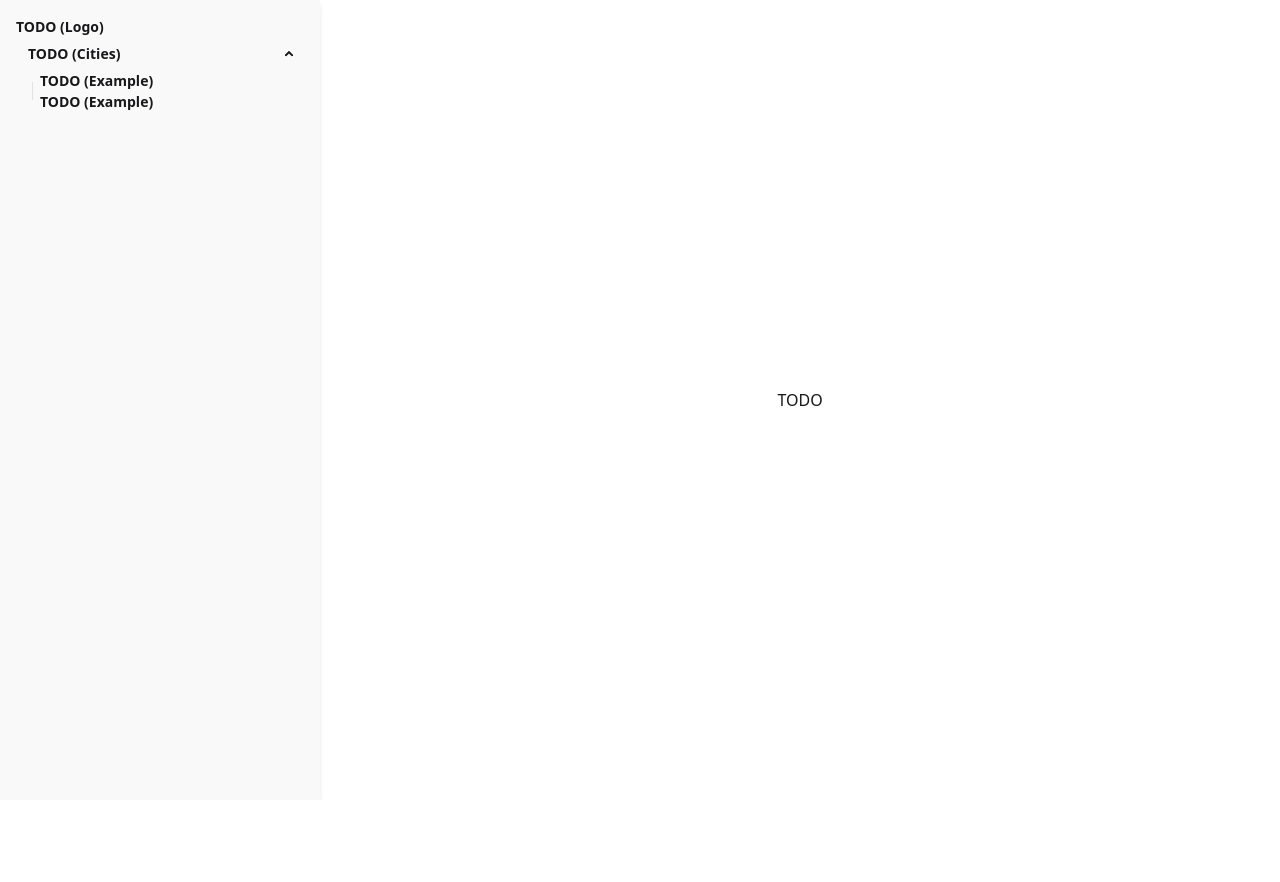
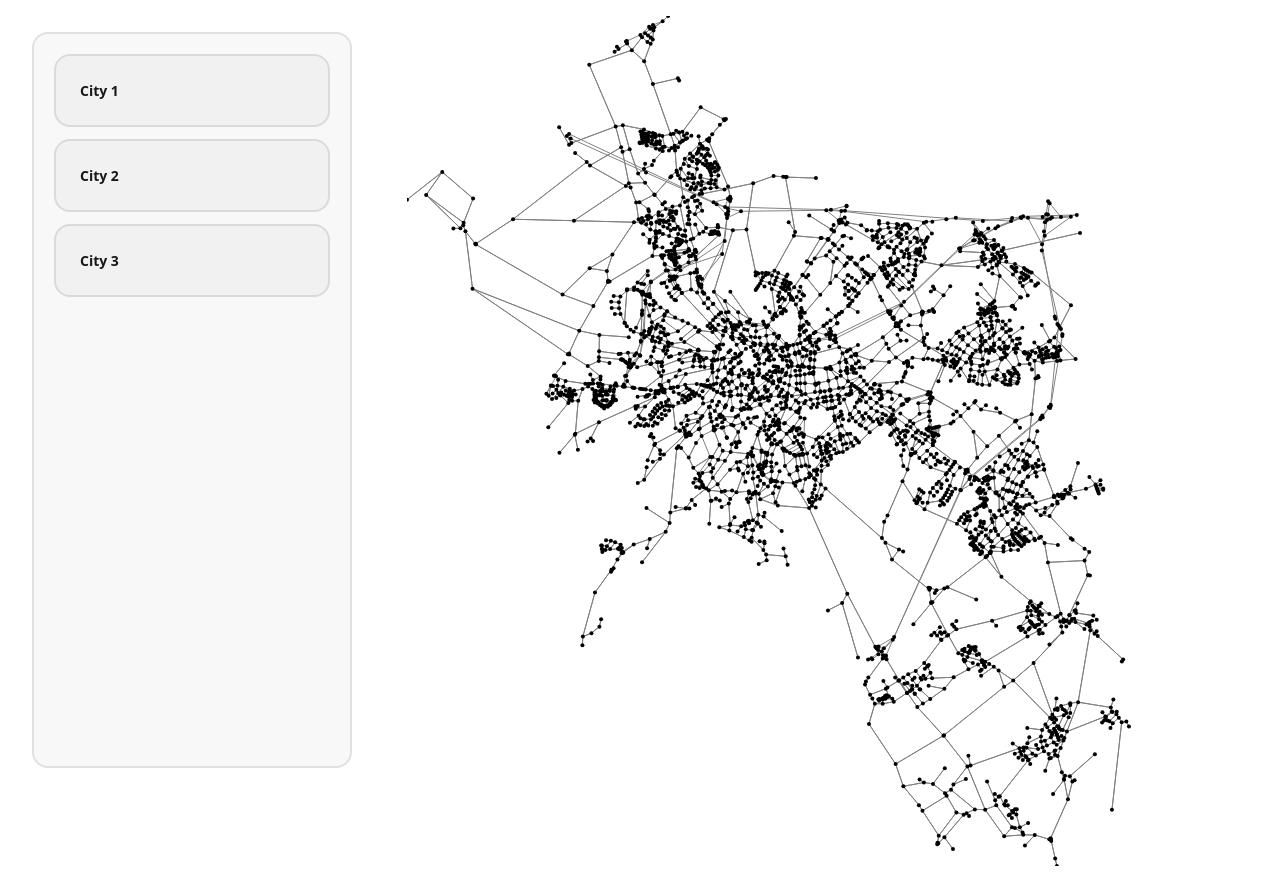
Before and after one commit to MarcelAusZell/city-pathfinding, a React (Vite) app: page / in a window 1280 px wide. Before the commit the page ends 800 px from the top, so only its background shows below. Built offline with nearby package versions, Linux system fonts and the light colour scheme.

Commit message:
Added Graphvisualizer + redone ui

```diff
--- a/src/App.jsx
+++ b/src/App.jsx
@@ -1,6 +1,6 @@
 import Sidebar from "./components/AppLayout/Sidebar";
 import Navbar from "./components/AppLayout/Navbar";
-
+import GraphVisualizer from "./components/GraphVisualizer/GraphVisualizer";
 
 export default function App() {
   return (
@@ -12,7 +12,7 @@ export default function App() {
           <Navbar />
 
           <main className="p-4">
-            TODO
+            <GraphVisualizer />
           </main>
         </div>
         <Sidebar />
--- a/src/components/AppLayout/Sidebar.tsx
+++ b/src/components/AppLayout/Sidebar.tsx
@@ -3,30 +3,22 @@ import ThemeToggler from "./ThemeToggler";
 export default function Sidebar(): React.JSX.Element {
   return (
     <>
-      <div className="drawer-side font-semibold shadow-md">
+      <div className="drawer-side font-semibold">
         <label htmlFor="my-drawer" className="drawer-overlay"></label>
-        <ul className="menu min-h-full w-80 bg-base-200/85 p-4 text-base-content">
-          <li>
-            TODO (Logo)
-          </li>
-          <li>
-            <details open>
-              <summary>TODO (Cities)</summary>
-              <ul>
-                <li>
-                  TODO (Example)
-                </li>
-                <li>
-                  TODO (Example)
-                </li>
-              </ul>
-            </details>
-          </li>
 
-          <div className="flex-1"></div>
-          <ThemeToggler></ThemeToggler>
-        </ul>
+        <div className="min-h-full w-full grid place-items-center p-8">
+          <ul className="menu h-[100%] w-80 bg-base-200 p-5 text-base-content rounded-2xl border-2 border-base-content/10">
+            <li><button className="bg-base-300/70 border-2 mb-3 p-6 border-base-content/10">City 1</button></li>
+            <li><button className="bg-base-300/70 border-2 mb-3 p-6 border-base-content/10">City 2</button></li>
+            <li><button className="bg-base-300/70 border-2 mb-3 p-6 border-base-content/10">City 3</button></li>
+            <div className="flex-1"></div>
+
+
+            <ThemeToggler />
+          </ul>
+        </div>
       </div>
+
     </>
   );
 }
--- /dev/null
+++ b/src/components/GraphVisualizer/GraphVisualizer.tsx
@@ -0,0 +1,95 @@
+
+import { useRef } from "react";
+import { useEffect, useState } from "react";
+
+export default function GraphVisualizer() {
+  const canvasRef = useRef<HTMLCanvasElement>(null);
+  const [graph, setGraph] = useState(null);
+
+  useEffect(() => {
+    const canvas = canvasRef.current;
+    if (!canvas) return;
+
+    (async () => {
+      const res = await fetch("aachen.json");
+      const rawCoordinates = await res.json();
+      const normalizedCoordinates = normalizeGraphToCanvas(rawCoordinates, canvas.width, canvas.height);
+      setGraph(normalizedCoordinates);
+    })();
+  }, []);
+
+  useEffect(() => {
+    if (!graph) return;
+    const canvas = canvasRef.current;
+    const ctx = canvas?.getContext("2d");
+    if (!ctx || !canvas) return;
+
+    ctx.clearRect(0, 0, canvas.width, canvas.height);
+    const nodes = graph.nodes;
+    const edges = graph.edges;
+    for (const edgeId in edges) {
+      const { u, v, ...rest } = edges[edgeId];
+      displayEdge(ctx, nodes[u], nodes[v]);
+    }
+    for (const nodeId in nodes) {
+      const { x, y } = nodes[nodeId];
+      displayNode(ctx, x, y);
+    }
+  }, [graph]);
+
+  function normalizeGraphToCanvas(graph: any, width: number, height: number) {
+    const nodes = graph.nodes ?? graph["nodes"];
+    const vals = Object.values(nodes);
+
+    const minX = Math.min(...vals.map((n: any) => n.x));
+    const maxX = Math.max(...vals.map((n: any) => n.x));
+    const minY = Math.min(...vals.map((n: any) => n.y));
+    const maxY = Math.max(...vals.map((n: any) => n.y));
+
+    const scale = Math.min(width / (maxX - minX), height / (maxY - minY));
+
+    // Object.entries (Object => array)
+    // .map (transform coords)
+    // Object.fromEntries (array => Object)
+    const normNodes = Object.fromEntries(
+      Object.entries(nodes).map(([id, node]: [string, any]) => {
+        const x = (node.x - minX) * scale;
+        const y = height - (node.y - minY) * scale;
+        return [id, { x, y }];
+      })
+    );
+
+    return { ...graph, nodes: normNodes };
+  }
+
+  function displayNode(ctx: CanvasRenderingContext2D, nodeX: number, nodeY: number) {
+    ctx.beginPath();
+    ctx.arc(nodeX, nodeY, 2, 0, Math.PI * 2);
+    ctx.fillStyle = "black";
+    ctx.fill();
+  }
+
+  function displayEdge(ctx: CanvasRenderingContext2D, nodeA, nodeB) {
+    ctx.beginPath();
+    ctx.moveTo(nodeA.x, nodeA.y);
+    ctx.lineTo(nodeB.x, nodeB.y);
+    ctx.strokeStyle = "gray"
+    ctx.lineWidth = 1;
+    ctx.stroke();
+  }
+
+  return (
+    <>
+      {!graph && <span className="loading loading-spinner"></span>
+      }
+
+      <canvas
+        ref={canvasRef}
+        width={850}
+        height={850}
+        style={{ width: 850, height: 850, imageRendering: "crisp-edges" }}
+      />
+    </>
+  );
+
+}
--- a/src/index.css
+++ b/src/index.css
@@ -41,20 +41,19 @@
   --noise: 0;
 }
 
-
 @plugin "daisyui/theme" {
   name: "customDark";
   default: false;
   prefersdark: false;
-  color-scheme: "dark";
-  --color-base-100: oklch(35.62% 0 102.07);
-  --color-base-200: oklch(20% 0 102.07);
-  --color-base-300: oklch(24.35% 0 0);
-  --color-base-content: oklch(97.807% 0.029 256.847);
-  --color-primary: oklch(44% 0.177 26.899);
-  --color-primary-content: oklch(96% 0.018 272.314);
-  --color-secondary: oklch(87% 0.169 91.605);
-  --color-secondary-content: oklch(96% 0.059 95.617);
+  color-scheme: "light";
+  --color-base-100: oklch(100% 0 0);
+  --color-base-200: oklch(98% 0 0);
+  --color-base-300: oklch(95% 0 0);
+  --color-base-content: oklch(21% 0.006 285.885);
+  --color-primary: oklch(45% 0.24 277.023);
+  --color-primary-content: oklch(93% 0.034 272.788);
+  --color-secondary: oklch(65% 0.241 354.308);
+  --color-secondary-content: oklch(94% 0.028 342.258);
   --color-accent: oklch(77% 0.152 181.912);
   --color-accent-content: oklch(38% 0.063 188.416);
   --color-neutral: oklch(14% 0.005 285.823);
@@ -68,11 +67,11 @@
   --color-error: oklch(71% 0.194 13.428);
   --color-error-content: oklch(27% 0.105 12.094);
   --radius-selector: 1rem;
-  --radius-field: 2rem;
+  --radius-field: 1rem;
   --radius-box: 1rem;
   --size-selector: 0.25rem;
   --size-field: 0.25rem;
-  --border: 2px;
+  --border: 1px;
   --depth: 1;
   --noise: 0;
 }
```
Also changed, not shown: public/aachen.json (renamed from map_data_extractor/aachen.json).
